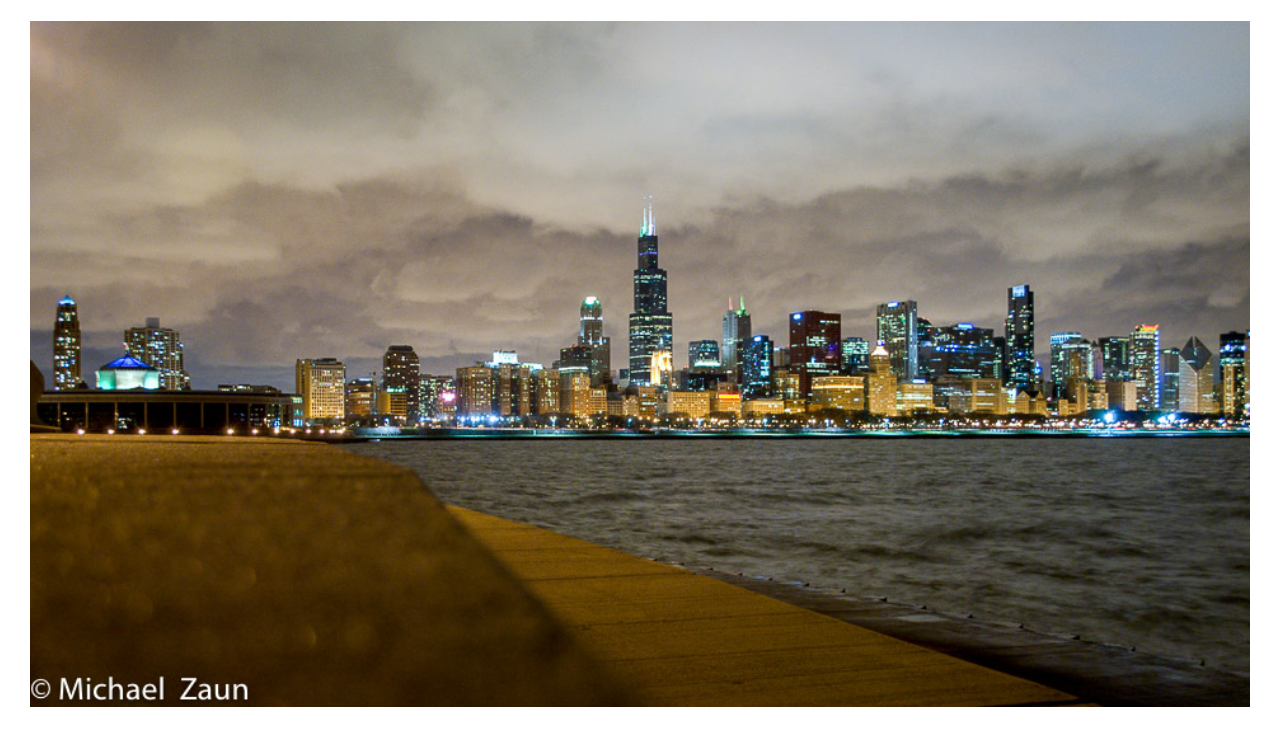
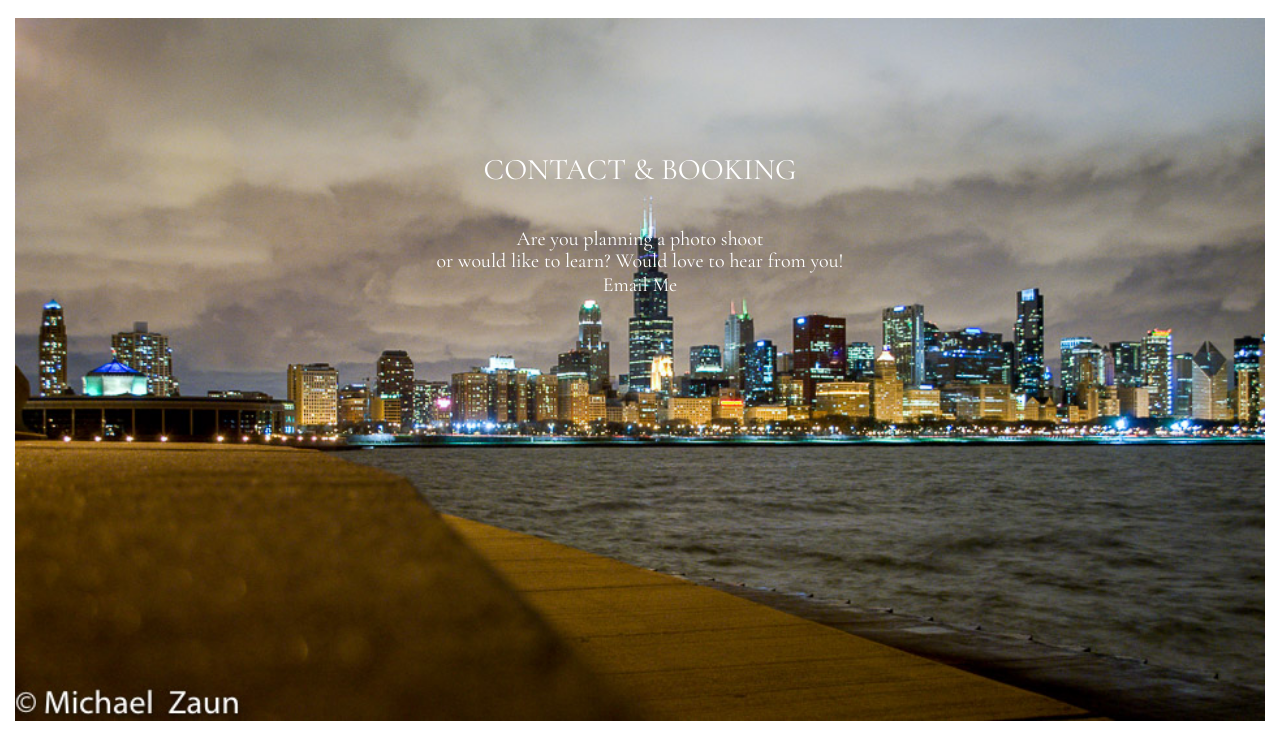
Before and after one commit to m-zaun/m-zaun.github.io, a plain HTML site: page contact.html in a window 1280 px wide. Shown: the part 54-800 px from the top of the page. Drawn offline with nearby package versions, Linux system fonts and the light colour scheme.

Commit message:
final countdown

```diff
--- a/contact.html
+++ b/contact.html
@@ -40,27 +40,19 @@
     </div><!-- /.container-fluid -->
   </nav>
   <div class="container-fluid">
-   <div class="module mid">
+    <div class="row">
       <div class="col-md-12">
-     <h2 class="contactheader">
-       CONTACT & BOOKING
-     </h2>
-   </div>
-     <div class="col-md-12">
-     <p1 class="contactp">
-       Are you planning a photo shoot or would like to learn?
-       Would love to hear from you!
-     </p>
-   </div>
-     <div class="col-md-12">
+        <div class="imagecontact">
+          <img src="Ready-14.jpg" alt=""height=100% width=100%>
+            <h3>CONTACT & BOOKING</h3>
+              <h4>Are you planning a photo shoot <br /> or would like to learn?
+                Would love to hear from you!</h4>
                   <p2 id="submission">
                     <button type="button" class="contactbutton" > <a class="linkfont" href="mailto:mdzaun@gmail.com">Email Me</a>
                     </button>
                   </p>
           </div>
         </div>
-    <div class="col-md-12">
-   <img src="Ready-14.jpg" alt="NA"height=100% width=100%>
       </div>
     </div>
 </body>
--- a/style.css
+++ b/style.css
@@ -54,42 +54,41 @@
   text-align: center;
   }
 
-.mid h2 {
+.imagecontact {
+     position: relative;
+     width: 100%; /* for IE 6 */
+  }
+
+h3 {
     font-family: 'Cormorant Garamond', serif;
     font-weight: 1200;
     color: white;
-    text-transform: uppercase;
-    margin: 0;
+    font-size: 3rem;
     position: absolute;
-    top: 50%;
-    left: 50%;
-    font-size: 2rem;
-    transform: translate(-50%, -50%);
+    text-align: center;
+    top: 115px;
+    left: 0;
+    width: 100%;
   }
-.mid p1 {
+  h4 {
       font-family: 'Cormorant Garamond', serif;
       font-weight: 1200;
       color: white;
-    text-transform: uppercase;
-    margin: 0;
+      font-size: 2rem;
        position: absolute;
-    top: 80%;
-    left: 50%;
-    font-size: 2rem;
-    transform: translate(-50%, -50%);
+       text-align: center;
+       top: 200px;
+       left: 0;
+       width: 100%;
     }
-.mid p2 {
+
+p2{
   font-family: 'Cormorant Garamond', serif;
   font-weight: 1200;
   color: white;
-    text-transform: uppercase;
-    margin: 0;
   position: absolute;
-    top: 150%;
-    left: 50%;
   font-size: 2rem;
-    transform: translate(-50%, -50%);
+  top: 250px;
+  left: 0;
+  width: 100%;
   }
-  .table {
-
-  }
```
Also changed, not shown: About.html (+25 -9 lines). Lines whose indentation alone changed are shown as unchanged.
